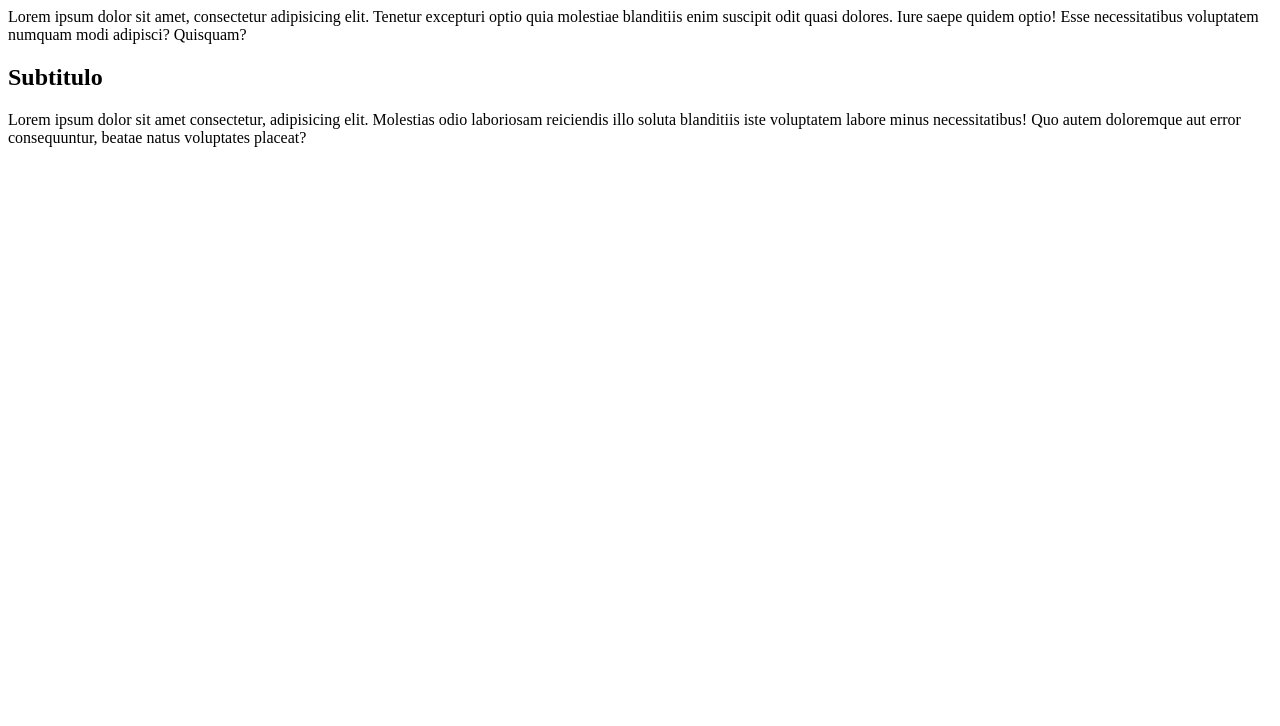
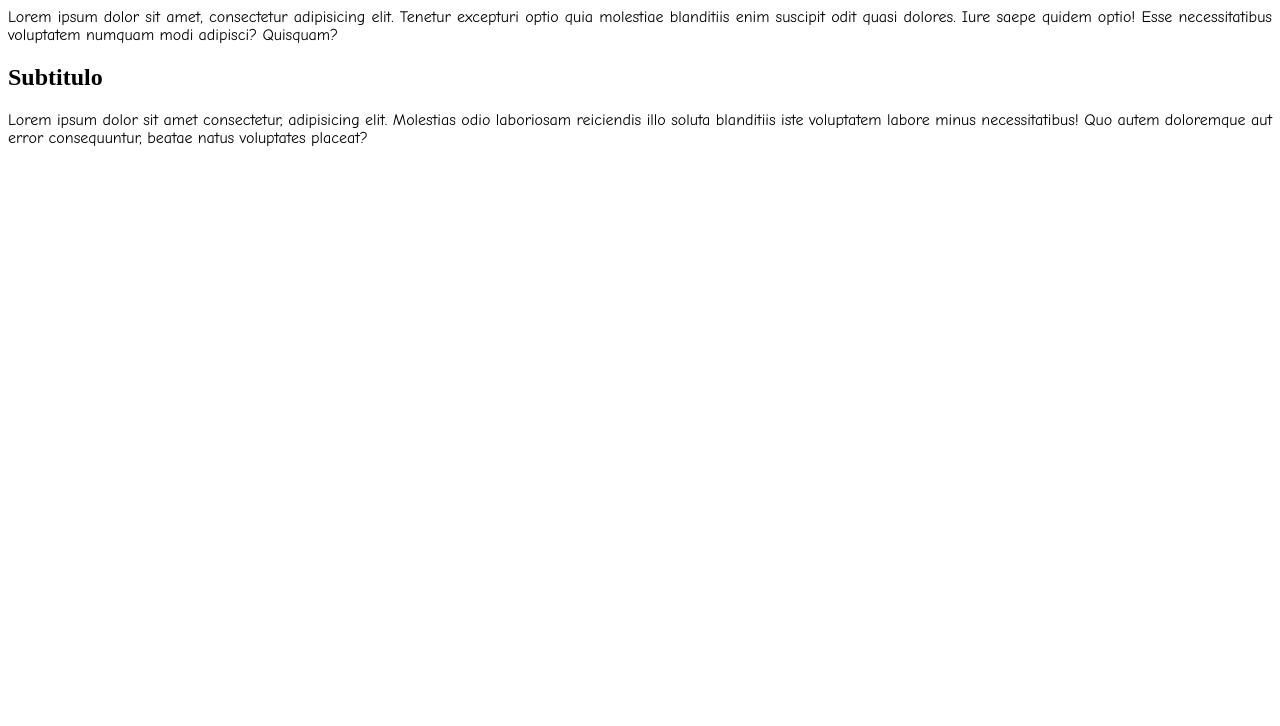
Before and after one commit to duvraschka/repodesdevsc, a plain HTML site: page index.html in a window 1280 px wide. Shown: the part 74-800 px from the top of the page. Drawn offline with Linux system fonts and the light colour scheme.

Commit message:
Agregamos el estilo del parrafo

```diff
--- a/estilos.css
+++ b/estilos.css
@@ -3,3 +3,7 @@ h1{
     color: white;
     border: 1px solid blue
 }
+p{
+    text-align: justify;
+    font-family: 'Comic Sans MS';
+}
```
